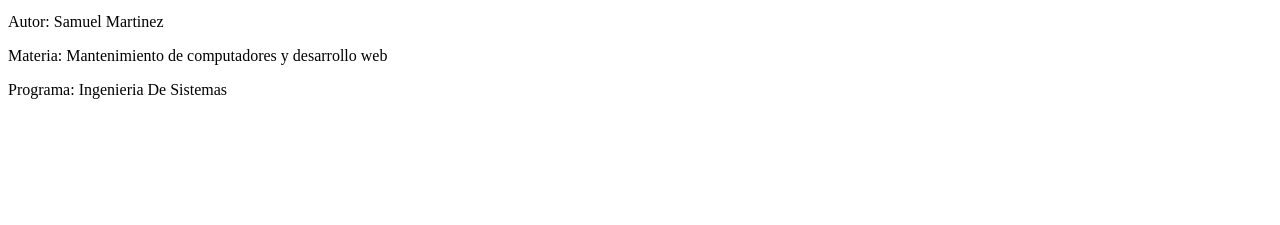
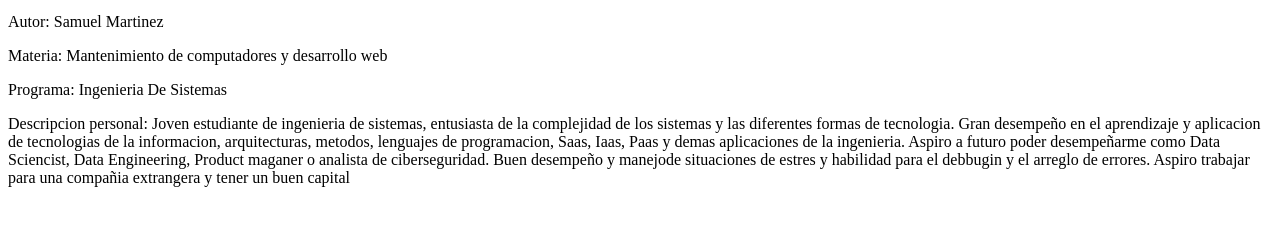
Before and after one commit to samuelmartinez-hub/primer_repositorio_mantenimiento, a plain HTML site: page index.html in a window 1280 px wide. Shown: the part 101-326 px from the top of the page. Drawn offline with Linux system fonts and the light colour scheme.

Commit message:
modificacion #1 de la pagina

```diff
--- a/index.html
+++ b/index.html
@@ -14,7 +14,10 @@
 <p>Autor: Samuel Martinez</p>
 <p>Materia: Mantenimiento de computadores y desarrollo web</p>
 <p>Programa: Ingenieria De Sistemas</p>
-
+<p>Descripcion personal: Joven estudiante de ingenieria de sistemas, entusiasta de la complejidad de los sistemas y las diferentes formas de tecnologia.
+Gran desempeño en el aprendizaje y aplicacion de tecnologias de la informacion, arquitecturas, metodos, lenguajes de programacion, Saas, Iaas, Paas y demas
+aplicaciones de la ingenieria. Aspiro a futuro poder desempeñarme como Data Sciencist, Data Engineering, Product maganer o analista de ciberseguridad.
+Buen desempeño y manejode situaciones de estres y habilidad para el debbugin y el arreglo de errores. Aspiro trabajar para una compañia extrangera y tener un buen capital</p>
 <Body/>
 
 </html>
```
